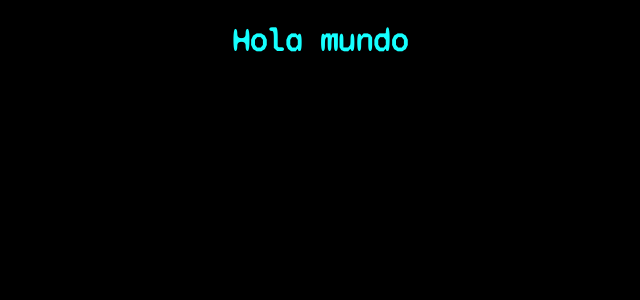
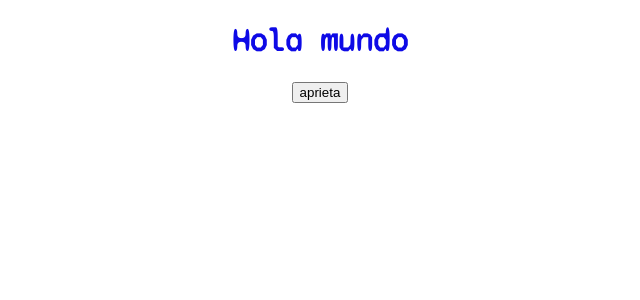
Before and after one commit to GusEngers/portfolio, a Next.js app: page / in a window 1280 px wide. Shown: the top 300 px of the page, without its empty margins (320-960 px from the left). Built offline with nearby package versions, Linux system fonts and the light colour scheme.

Commit message:
Dark Mode

```diff
--- a/pages/index.tsx
+++ b/pages/index.tsx
@@ -1,19 +1,30 @@
-import Head from 'next/head'
-import Image from 'next/image'
-import styles from '@/styles/Home.module.css'
+import Head from 'next/head';
+import styles from '@/styles/Home.module.css';
+import React from 'react';
 
 export default function Home(): JSX.Element {
+  const [theme, setTheme] = React.useState('light');
+
+  const changeTheme = (): void => {
+    setTheme(theme === 'light' ? 'dark' : 'light');
+  };
+
+  React.useEffect(() => {
+    document.getElementById('general')?.setAttribute('data-theme', theme);
+  }, [theme]);
+
   return (
     <>
       <Head>
         <title>GusEngers - Portfolio</title>
-        <meta name="description" content="Generated by create next app" />
-        <meta name="viewport" content="width=device-width, initial-scale=1" />
-        <link rel="icon" href="/favicon.ico" />
+        <meta name='description' content='Generated by create next app' />
+        <meta name='viewport' content='width=device-width, initial-scale=1' />
+        <link rel='icon' href='/favicon.ico' />
       </Head>
-      <main className={styles.main}>
+      <main id='general' className={styles.main}>
         <h1>Hola mundo</h1>
+        <button onClick={() => changeTheme()}>aprieta</button>
       </main>
     </>
-  )
+  );
 }
--- a/styles/Home.module.css
+++ b/styles/Home.module.css
@@ -1,5 +1,5 @@
 .main {
-  background-color: var(--bg-dark);
+  background-color: var(--bg);
   display: flex;
   flex-direction: column;
   justify-content: flex-start;
@@ -8,6 +8,6 @@
 }
 
 .main h1 {
-  color: var(--letter-dark-style);
+  color: var(--letter-style);
   font-family: 'Syne';
 }
--- a/styles/globals.css
+++ b/styles/globals.css
@@ -1,10 +1,13 @@
 :root {
-  --bg-clear: #ffffff;
-  --bg-dark: #000000;
-  --letter-clear: #000000;
-  --letter-dark: #ffffff;
-  --letter-clear-style: #0e0ae6;
-  --letter-dark-style: #15ffff;
+  --bg: #ffffff;
+  --letter: #000000;
+  --letter-style: #0e0ae6;
+}
+
+[data-theme='dark'] {
+  --bg: #000000;
+  --letter: #ffffff;
+  --letter-style: #15ffff;
 }
 
 @font-face {
```
